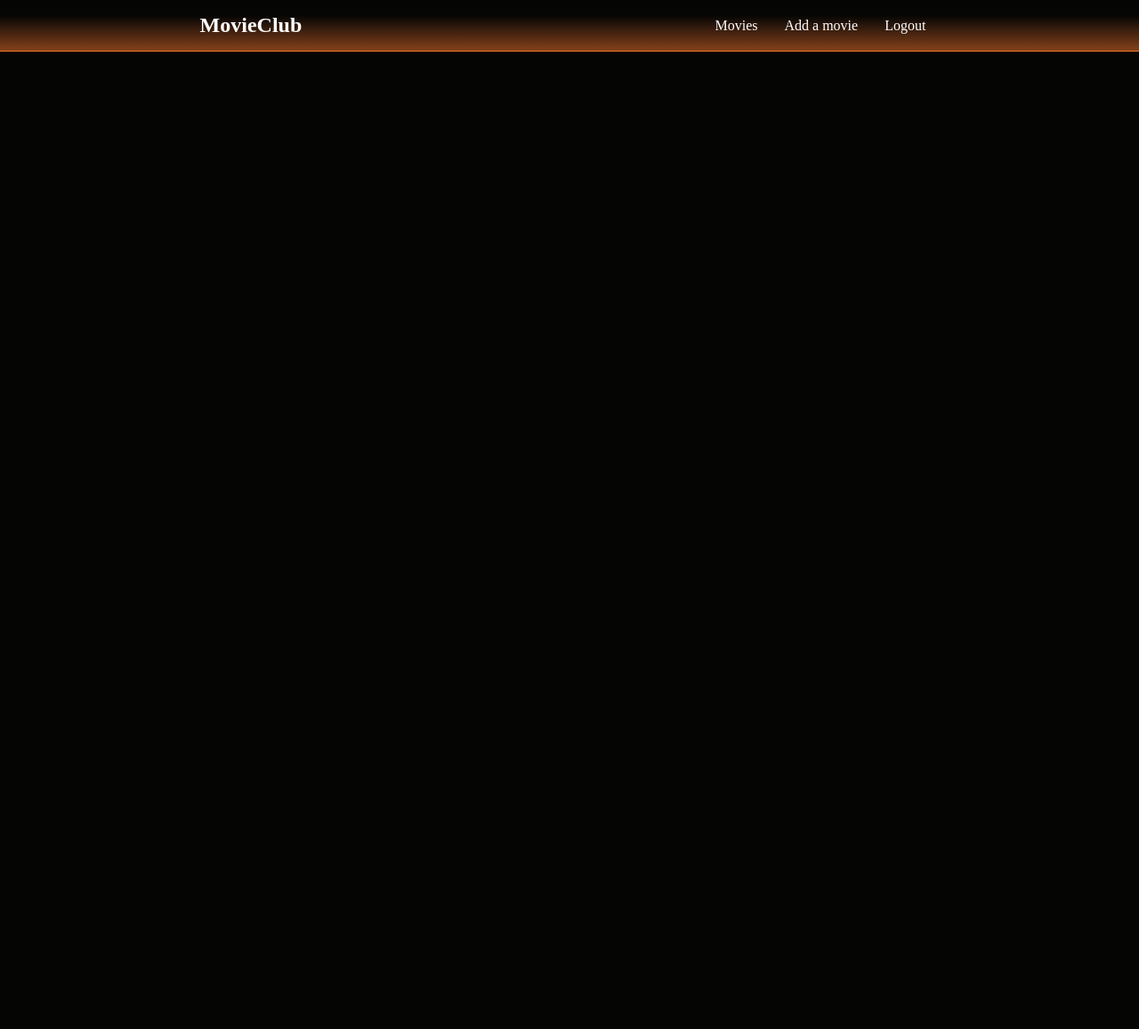
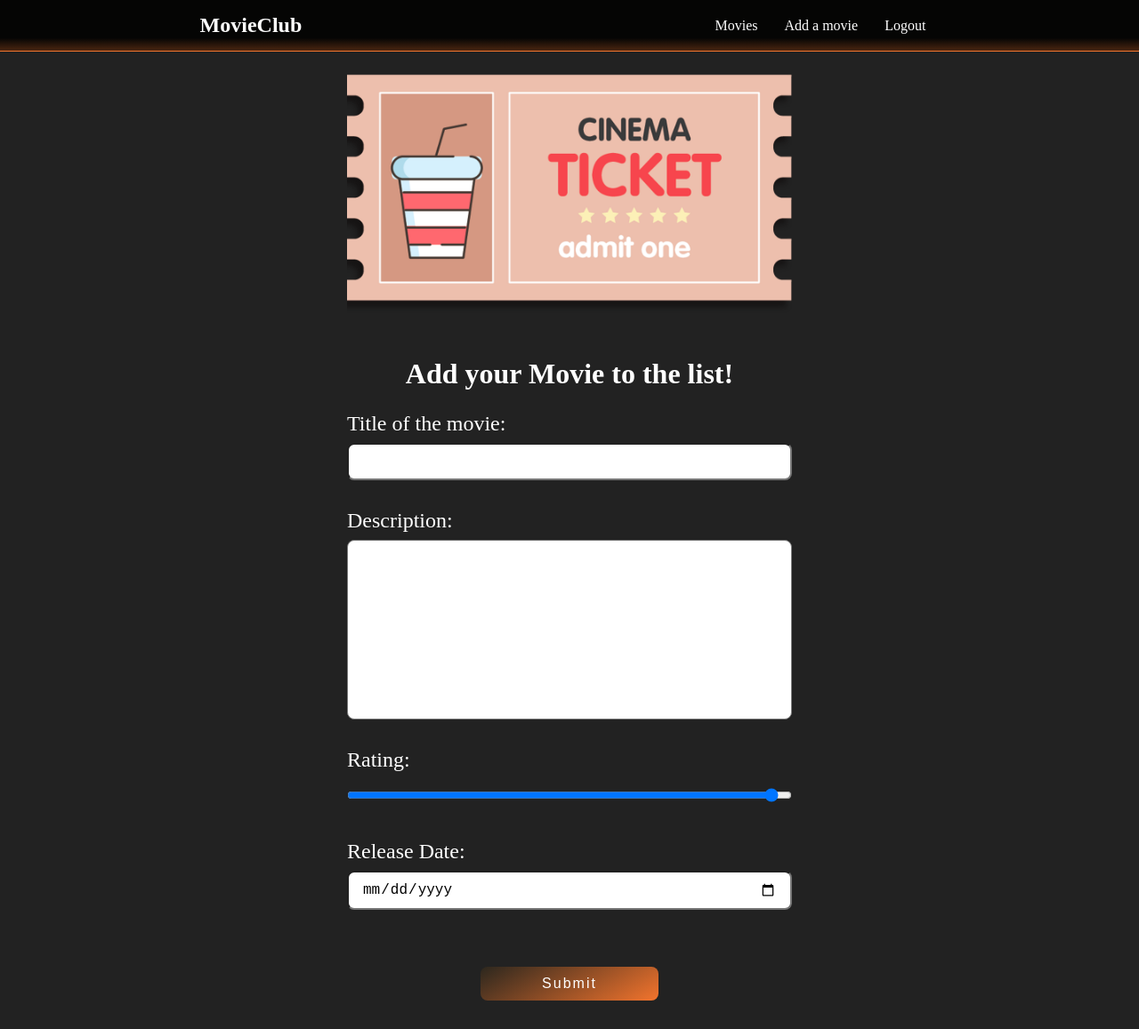
Before and after one commit to NickFusari/MovieClub, an Angular app: page /create in a window 1280 px wide. Shown: the whole page at 89% size. Before the commit the page ends 800 px from the top, so only its background shows below. Built offline with nearby package versions, Linux system fonts and the light colour scheme.

Commit message:
add movie base

```diff
--- a/src/app/createmovie/createmovie.component.css
+++ b/src/app/createmovie/createmovie.component.css
@@ -0,0 +1,71 @@
+.wrapper{
+
+    max-width: 500px;
+    margin: 0 auto;
+}
+
+.container{
+
+    max-width: 500px;
+    display: flex;
+    flex-direction: column;
+    justify-content: center;
+    margin: 0 auto;
+    overflow: hidden;
+    color: white;
+}
+
+img{
+
+    width: 602px;
+    margin: 0;
+    padding: 0;
+    transform: translateX(-10%);
+}
+
+h2{
+
+    margin: 0 auto;
+    margin-bottom: 1.5rem;
+    font-size: 2rem;
+}
+
+label{
+
+    font-size: 1.5rem;
+    margin-bottom: 0.5rem;
+}
+
+input, textarea{
+    font-size: 1rem;
+    margin-bottom: 2rem;
+    padding: 10px 15px;
+    outline: none;
+    border-radius: 8px;
+}
+
+textarea{
+
+    resize: none;
+}
+
+button{
+
+    width: 200px;
+    margin: 2rem auto;
+    padding: 10px 15px;
+    border-radius: 8px;
+    font-size: 1rem;
+    cursor: pointer;
+    background: linear-gradient(150deg ,#2c271e, #f3742d);
+    border: none;
+    transition: all 0.4s ease;
+    color: white;
+    font-weight: 500;
+    letter-spacing: 2px;
+}
+
+button:hover{
+
+    background: #f3742d;
+}
--- a/src/app/createmovie/createmovie.component.html
+++ b/src/app/createmovie/createmovie.component.html
@@ -1,3 +1,19 @@
 <div>
     <app-navbar></app-navbar>
 </div>
+
+<div class="wrapper">
+    <div class="container">
+        <img src="../../assets/movieTicket.png" alt="ticket">
+        <h2>Add your Movie to the list!</h2>
+        <label for="">Title of the movie:</label>
+        <input type="text">
+        <label for="">Description:</label>
+        <textarea cols="30" rows="10"></textarea>
+        <label for="">Rating:</label>
+        <input type="range" min="1" max="10">
+        <label for="">Release Date:</label>
+        <input type="date">
+        <button type="button">Submit</button>
+    </div>
+</div>
--- a/src/app/navbar/navbar.component.css
+++ b/src/app/navbar/navbar.component.css
@@ -2,12 +2,15 @@
 
     width: 100%;
     color: white;
-    background: linear-gradient(#050504 30%, #f3742d 160%);;
+    background: linear-gradient(#050504 75%, #f3742d 160%);;
     display: flex;
     justify-content: space-around;
     align-items: center;
     padding: 15px 0;
     border-bottom: 1px solid #f3742d;
+    position: fixed;
+    width: 100%;
+    z-index: 10;
 }
 
 a{
--- a/src/styles.css
+++ b/src/styles.css
@@ -6,5 +6,25 @@
 
 body{
 
-    background: #050504;
+    background: #222222;
 }
+
+/* width */
+::-webkit-scrollbar {
+    width: 10px;
+  }
+
+  /* Track */
+  ::-webkit-scrollbar-track {
+    background: #000000;
+  }
+
+  /* Handle */
+  ::-webkit-scrollbar-thumb {
+    background: #888;
+  }
+
+  /* Handle on hover */
+  ::-webkit-scrollbar-thumb:hover {
+    background: #555;
+  }
```
Also changed, not shown: src/assets/movieTicket.png (added).
